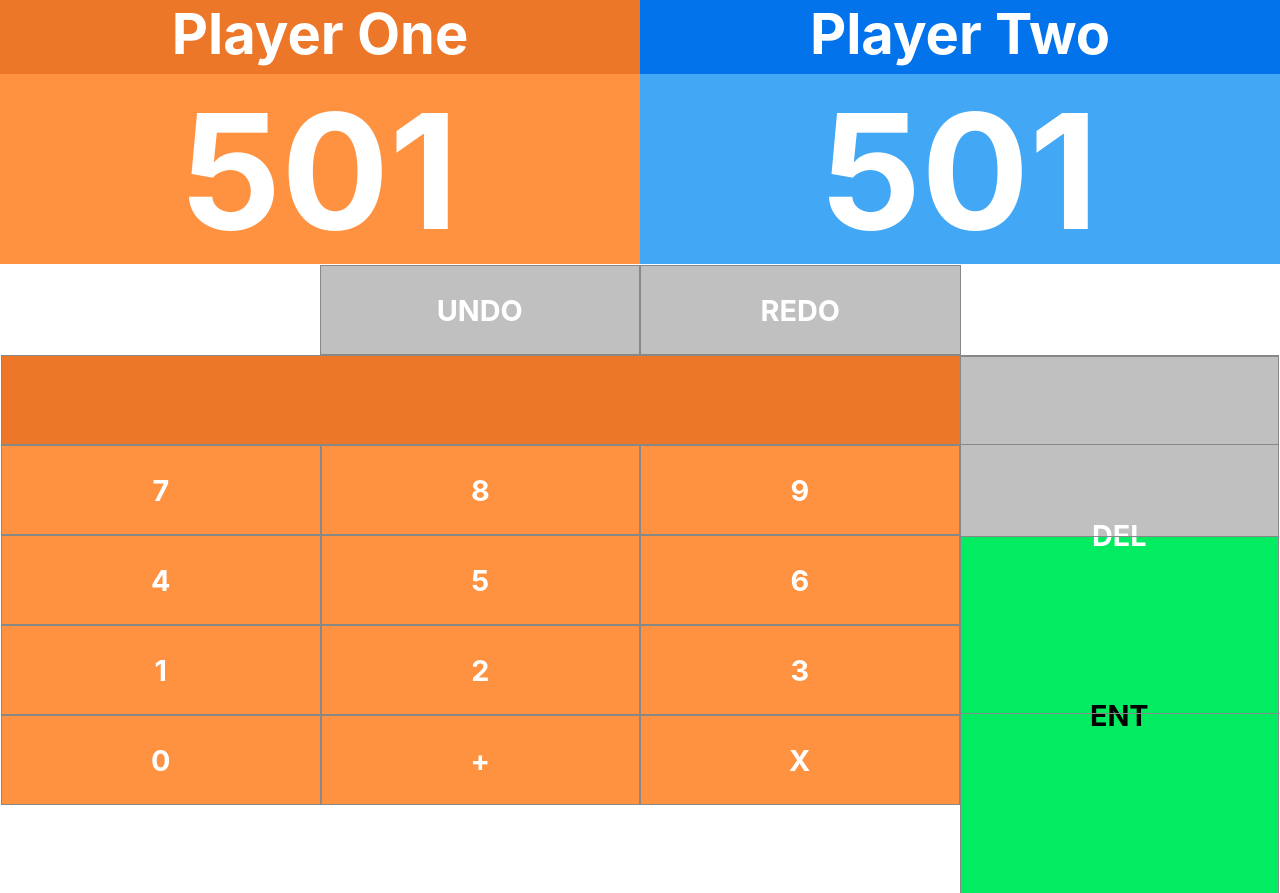
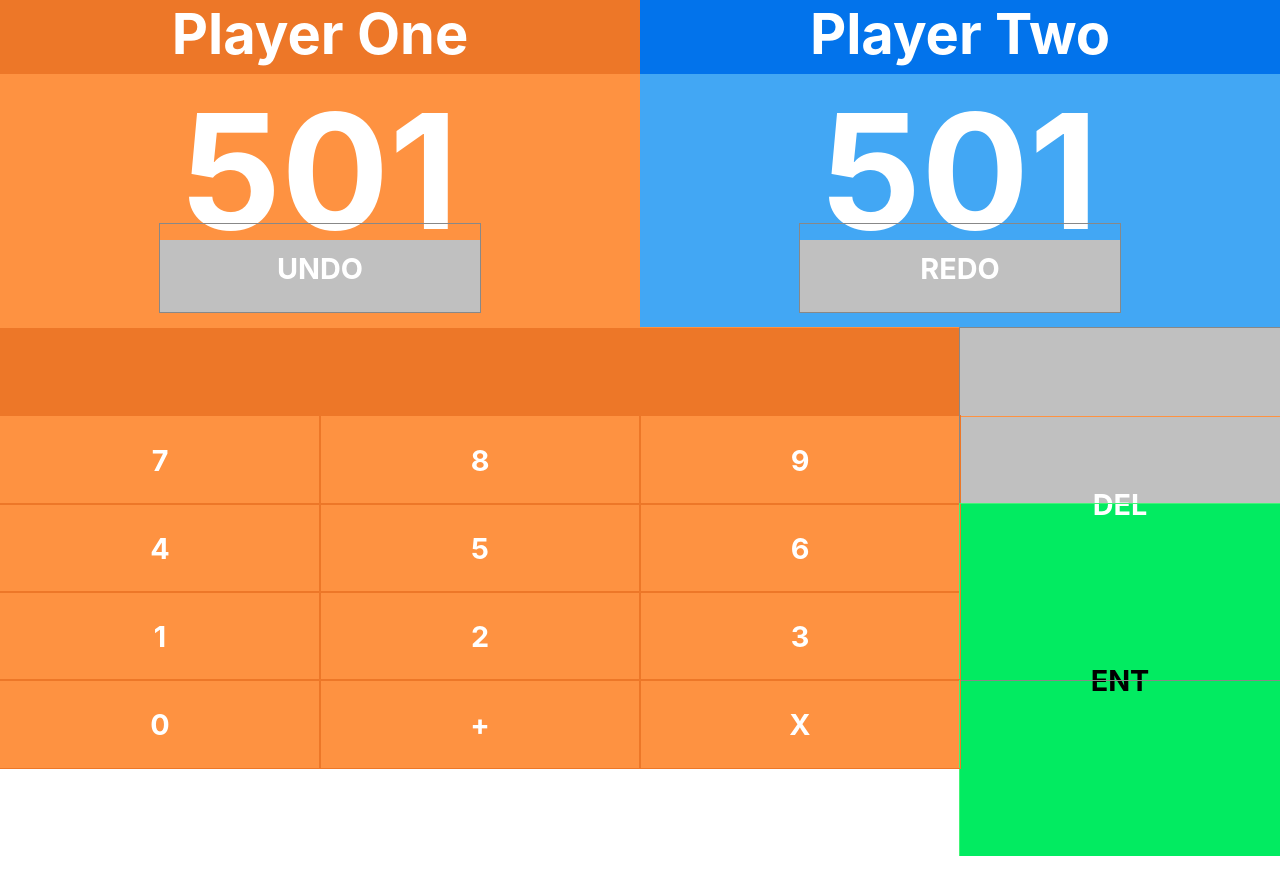
Before and after one commit to wardt7/SuperDart, a React (Create React App) app in the folder interface/: page / in a window 1280 px wide. After the commit the page ends 856 px from the top, so only its background shows below. Built offline with nearby package versions, Linux system fonts and the light colour scheme.

Commit message:
Fixed issue with borders by collapsing them in the table and recolouring the outlines of the border wrapper. Also moved Undo/Redo buttons for time being but may move them back

```diff
--- a/interface/src/components/input/input.css
+++ b/interface/src/components/input/input.css
@@ -21,9 +21,11 @@
 .input.playerone {
     background-color: #ED7728;
     color: white;
+    outline: 1px solid #FE9241;
 }
 
 .input.playertwo {
     background-color: #42A7F4;
     color: white;
+    outline: 1px solid #0273EB;
 }
--- a/interface/src/components/keyButton/keyButton.css
+++ b/interface/src/components/keyButton/keyButton.css
@@ -7,6 +7,7 @@
     align-items: center;
     font-weight: bolder;
     font-size: 1.8em;
+    /* Controls the border colour for flexbox */
     outline: 1px solid #888;
     width: 100%;
     flex: 1 1 0;
@@ -25,6 +26,7 @@
 .btn-wrapper.ENT, .btn-wrapper.REDO {
     background-color: #02EB61;
     color: black;
+    outline: 1px solid #42F477;
 }
 
 .btn-wrapper.ENT:hover:not(.disabled), .btn-wrapper.REDO:hover:not(.disabled){
@@ -34,6 +36,8 @@
 .btn-wrapper.DEL, .btn-wrapper.UNDO{
     background-color: #EB0202;
     color: white;
+    outline: 1px solid #FF2D2D;
+
 }
 
 .btn-wrapper.DEL:hover:not(.disabled), .btn-wrapper.UNDO:hover:not(.disabled){
@@ -47,23 +51,19 @@
 .btn-wrapper.disabled{
     background-color: #C0C0C0;
     color: white;
+    outline: 1px solid #888;
 }
 
 .btn-wrapper.UNDO, .btn-wrapper.REDO{
     width: 50%;
-}
-
-.btn-wrapper.UNDO{
-    margin-left: 50%;
-}
-
-.btn-wrapper.REDO{
-    margin-right: 50%;
+    margin-bottom: 4vh;
+    margin-left: 25%;
 }
 
 .btn-wrapper.playerone {
     background-color: #FE9241;
     color: white;
+    outline: 1px solid #ED7728;
 }
 
 .btn-wrapper.playerone:hover{
@@ -73,6 +73,7 @@
 .btn-wrapper.playertwo {
     background-color: #0273EB;
     color: white;
+    outline: 1px solid #42A7F4;
 }
 
 .btn-wrapper.playertwo:hover{
--- a/interface/src/components/keypad/keypad.css
+++ b/interface/src/components/keypad/keypad.css
@@ -1,13 +1,23 @@
 table {
     width: 100%;
     height: 66vh;
+    border-collapse: collapse;
 }
 
 td {
     width: 25%;
     height: 11vh;
+    padding: 0;
 }
 
 td.double {
     min-height: 100%;
 }
+
+td.playerone {
+    background-color: #FE9241;
+}
+
+td.playertwo {
+    background-color: #42A7F4;
+}
--- a/interface/src/components/keypad/keypad.js
+++ b/interface/src/components/keypad/keypad.js
@@ -14,8 +14,8 @@ class Keypad extends Component{
 		<table width="100%">
 		<tbody>
 		<tr>
-		<td colspan="2"><KeyButton clickMethod={this.props.undoScore} disabled={this.props.checkUndoDisabled()}>UNDO</KeyButton></td>
-		<td colspan="2"><KeyButton clickMethod={this.props.redoScore} disabled={this.props.checkRedoDisabled()}>REDO</KeyButton></td>
+		<td colspan="2" className="playerone"><KeyButton clickMethod={this.props.undoScore} disabled={this.props.checkUndoDisabled()}>UNDO</KeyButton></td>
+		<td colspan="2" className="playertwo"><KeyButton clickMethod={this.props.redoScore} disabled={this.props.checkRedoDisabled()}>REDO</KeyButton></td>
 		</tr>
 		<tr>
 		<td colspan="4"><Input turn={this.props.turn}>{this.props.input}</Input></td>
--- a/interface/src/components/player/player.css
+++ b/interface/src/components/player/player.css
@@ -1,6 +1,6 @@
 .player {
     width: 50%;
-    height: 33vh;
+    height: 30vh;
     float: left;
 }
 
```
